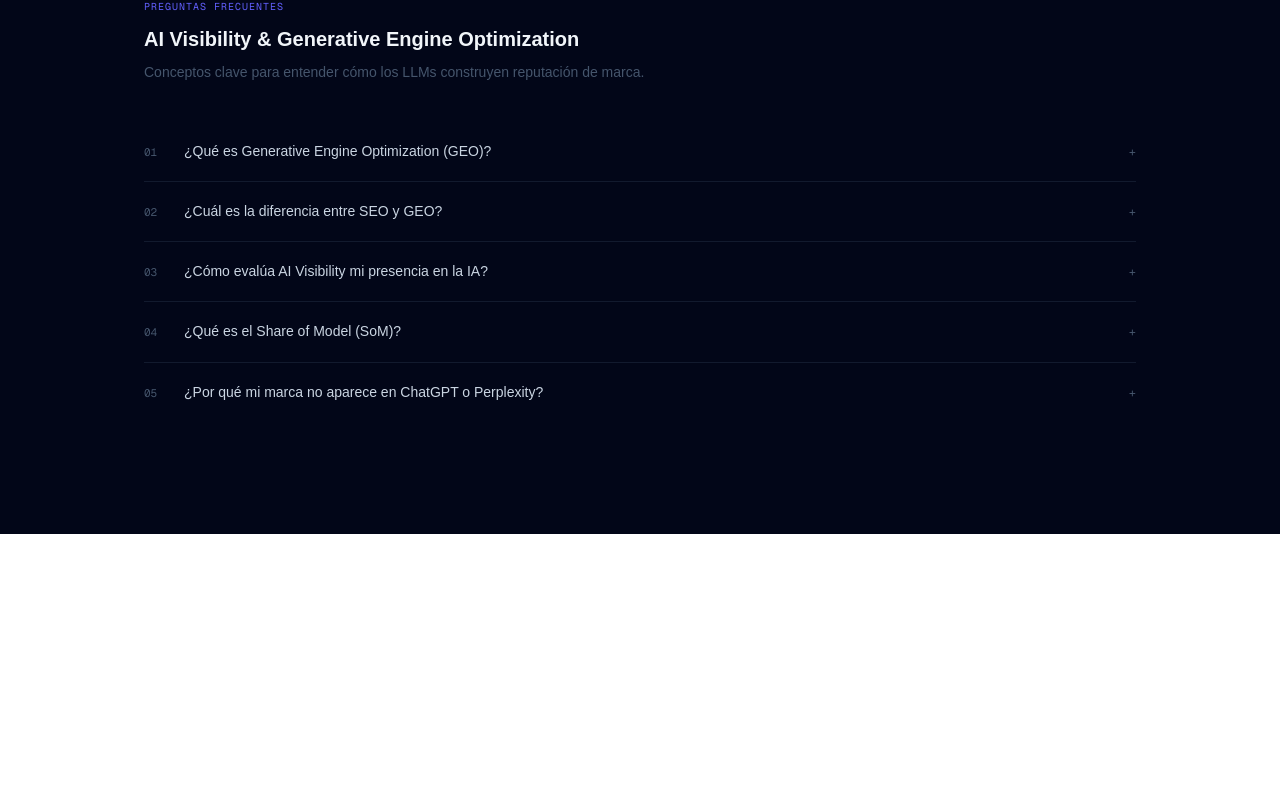
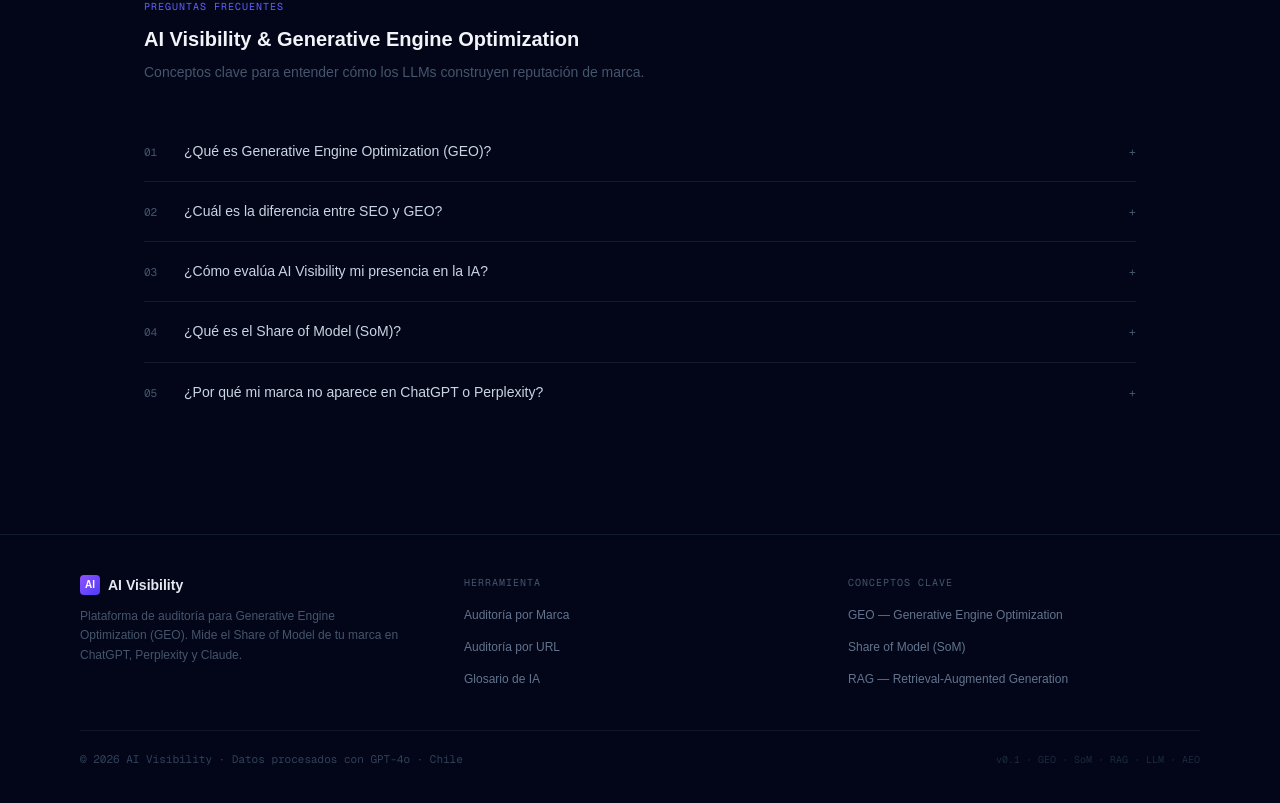
Before and after one commit to OfuentesP/ai-visibility, a Next.js app: page / in a window 1280 px wide. Shown: the part 521-1324 px from the top of the page. Before the commit the page ends 1055 px from the top, so only its background shows below. Built offline with nearby package versions, Linux system fonts and the light colour scheme.

Commit message:
feat(footer): add dark footer with brand, links and GEO keywords

```diff
--- a/src/app/layout.tsx
+++ b/src/app/layout.tsx
@@ -2,6 +2,7 @@ import type { Metadata } from "next";
 import { Geist, Geist_Mono } from "next/font/google";
 import "./globals.css";
 import Navbar from "@/components/Navbar";
+import Footer from "@/components/Footer";
 
 const geistSans = Geist({
   variable: "--font-geist-sans",
@@ -94,7 +95,8 @@ export default function RootLayout({
       </head>
       <body className="min-h-full flex flex-col bg-slate-950">
         <Navbar />
-        {children}
+        <main className="flex-1">{children}</main>
+        <Footer />
       </body>
     </html>
   );
--- a/src/app/page.tsx
+++ b/src/app/page.tsx
@@ -204,6 +204,7 @@ export default function Dashboard() {
   const [briefLoading, setBriefLoading] = useState(false)
   const [showScheduleModal, setShowScheduleModal] = useState(false)
   const [showRawOutput, setShowRawOutput] = useState(false)
+  const [promptCopied, setPromptCopied] = useState(false)
   const [showUrlSnippet, setShowUrlSnippet] = useState<Record<number, boolean>>({})
   const [showPerfilesDetalle, setShowPerfilesDetalle] = useState(false)
   const [showModalCode, setShowModalCode] = useState(false)
@@ -2337,6 +2338,62 @@ Tel: [teléfono]`
               animate="visible"
               variants={{ hidden: {}, visible: { transition: { staggerChildren: 0.08 } } }}
             >
+
+              {/* ─── AI READINESS SCORE ─────────────────────────── */}
+              {(() => {
+                const rawScore = d.invisibilidad_score ?? 0
+                const displayScore = rawScore === 0 ? 10 : rawScore
+                const estado = d.estado_invisibilidad
+                const r = 54, cx = 64, cy = 64
+                const circ = 2 * Math.PI * r
+                const dash = circ * (1 - displayScore / 100)
+                const strokeColor = estado === 'visible' ? '#10b981' : estado === 'en_riesgo' ? '#f97316' : '#f43f5e'
+                const label = rawScore === 0 ? 'Riesgo Crítico' : estado === 'visible' ? 'Visible' : estado === 'en_riesgo' ? 'En Riesgo' : 'Invisible'
+                const sent = d.sentimiento
+                const sentColor = sent === 'positivo' ? 'text-emerald-400' : sent === 'negativo' ? 'text-rose-400' : 'text-yellow-400'
+                const sentBg = sent === 'positivo' ? 'bg-emerald-950/30 border-emerald-800/40' : sent === 'negativo' ? 'bg-rose-950/30 border-rose-800/40' : 'bg-yellow-950/30 border-yellow-800/40'
+                const sentLabel = sent === 'positivo' ? 'Positivo' : sent === 'negativo' ? 'Negativo / Riesgo de Alucinación' : 'Neutral'
+                return (
+                  <motion.div
+                    variants={{ hidden: { opacity: 0, y: -12 }, visible: { opacity: 1, y: 0, transition: { type: 'spring', stiffness: 260, damping: 24 } } }}
+                    className="grid md:grid-cols-2 gap-4"
+                  >
+                    {/* Score ring */}
+                    <div className="bg-slate-900 border border-slate-800 rounded-sm p-6 flex items-center gap-6">
+                      <svg width="128" height="128" viewBox="0 0 128 128" className="shrink-0">
+                        <circle cx={cx} cy={cy} r={r} fill="none" stroke="#1e293b" strokeWidth="10" />
+                        <circle
+                          cx={cx} cy={cy} r={r} fill="none"
+                          stroke={strokeColor} strokeWidth="10"
+                          strokeDasharray={circ}
+                          strokeDashoffset={dash}
+                          strokeLinecap="round"
+                          transform="rotate(-90 64 64)"
+                          style={{ transition: 'stroke-dashoffset 0.8s ease' }}
+                        />
+                        <text x="64" y="60" textAnchor="middle" fill={strokeColor} fontSize="22" fontWeight="300" fontFamily="monospace">{displayScore}</text>
+                        <text x="64" y="76" textAnchor="middle" fill="#64748b" fontSize="10">/100</text>
+                      </svg>
+                      <div>
+                        <p className="text-[10px] font-mono text-slate-500 uppercase tracking-widest mb-1">AI Readiness Score</p>
+                        <p className="text-lg font-semibold" style={{ color: strokeColor }}>{label}</p>
+                        <p className="text-slate-500 text-xs mt-2 leading-relaxed">Nivel de preparación de {brand} para la era generativa</p>
+                      </div>
+                    </div>
+
+                    {/* Sentimiento */}
+                    <div className={`border rounded-sm p-6 ${sentBg}`}>
+                      <p className="text-[10px] font-mono text-slate-500 uppercase tracking-widest mb-3">Percepción de la IA (Contexto Semántico)</p>
+                      <div className="flex items-center gap-2 mb-3">
+                        <span className={`text-xs font-semibold px-2.5 py-1 rounded border ${sentBg} ${sentColor}`}>{sentLabel}</span>
+                      </div>
+                      {d.recomendacion_ia && (
+                        <p className="text-slate-300 text-sm leading-relaxed line-clamp-4">{d.recomendacion_ia}</p>
+                      )}
+                    </div>
+                  </motion.div>
+                )
+              })()}
 
               {/* ─── VEREDICTO + SCORE (fusionado) ─────────────── */}
               {(() => {
--- /dev/null
+++ b/src/components/Footer.tsx
@@ -0,0 +1,61 @@
+import Link from 'next/link'
+
+export default function Footer() {
+  const year = new Date().getFullYear()
+
+  return (
+    <footer className="border-t border-slate-800/60 bg-slate-950 mt-auto">
+      <div className="max-w-6xl mx-auto px-4 py-10">
+
+        <div className="grid grid-cols-1 md:grid-cols-3 gap-8 mb-10">
+
+          {/* Brand */}
+          <div>
+            <div className="flex items-center gap-2 mb-3">
+              <span className="w-5 h-5 rounded-sm bg-gradient-to-br from-violet-500 to-indigo-600 flex items-center justify-center text-[10px] font-bold text-white shrink-0">
+                AI
+              </span>
+              <span className="text-slate-200 text-sm font-semibold">AI Visibility</span>
+            </div>
+            <p className="text-slate-600 text-xs leading-relaxed max-w-xs">
+              Plataforma de auditoría para Generative Engine Optimization (GEO).
+              Mide el Share of Model de tu marca en ChatGPT, Perplexity y Claude.
+            </p>
+          </div>
+
+          {/* Links */}
+          <div>
+            <p className="text-[10px] font-mono text-slate-600 uppercase tracking-widest mb-3">Herramienta</p>
+            <ul className="space-y-2">
+              <li><Link href="/" className="text-slate-500 text-xs hover:text-slate-300 transition-colors">Auditoría por Marca</Link></li>
+              <li><Link href="/" className="text-slate-500 text-xs hover:text-slate-300 transition-colors">Auditoría por URL</Link></li>
+              <li><Link href="/glosario" className="text-slate-500 text-xs hover:text-slate-300 transition-colors">Glosario de IA</Link></li>
+            </ul>
+          </div>
+
+          {/* Conceptos */}
+          <div>
+            <p className="text-[10px] font-mono text-slate-600 uppercase tracking-widest mb-3">Conceptos clave</p>
+            <ul className="space-y-2">
+              <li><Link href="/glosario#geo" className="text-slate-500 text-xs hover:text-slate-300 transition-colors">GEO — Generative Engine Optimization</Link></li>
+              <li><Link href="/glosario#share-of-model" className="text-slate-500 text-xs hover:text-slate-300 transition-colors">Share of Model (SoM)</Link></li>
+              <li><Link href="/glosario#rag" className="text-slate-500 text-xs hover:text-slate-300 transition-colors">RAG — Retrieval-Augmented Generation</Link></li>
+            </ul>
+          </div>
+
+        </div>
+
+        {/* Bottom bar */}
+        <div className="border-t border-slate-800/40 pt-5 flex flex-col sm:flex-row items-start sm:items-center justify-between gap-3">
+          <p className="text-slate-700 text-[11px] font-mono">
+            © {year} AI Visibility · Datos procesados con GPT-4o · Chile
+          </p>
+          <p className="text-slate-800 text-[10px] font-mono">
+            v0.1 · GEO · SoM · RAG · LLM · AEO
+          </p>
+        </div>
+
+      </div>
+    </footer>
+  )
+}
```
